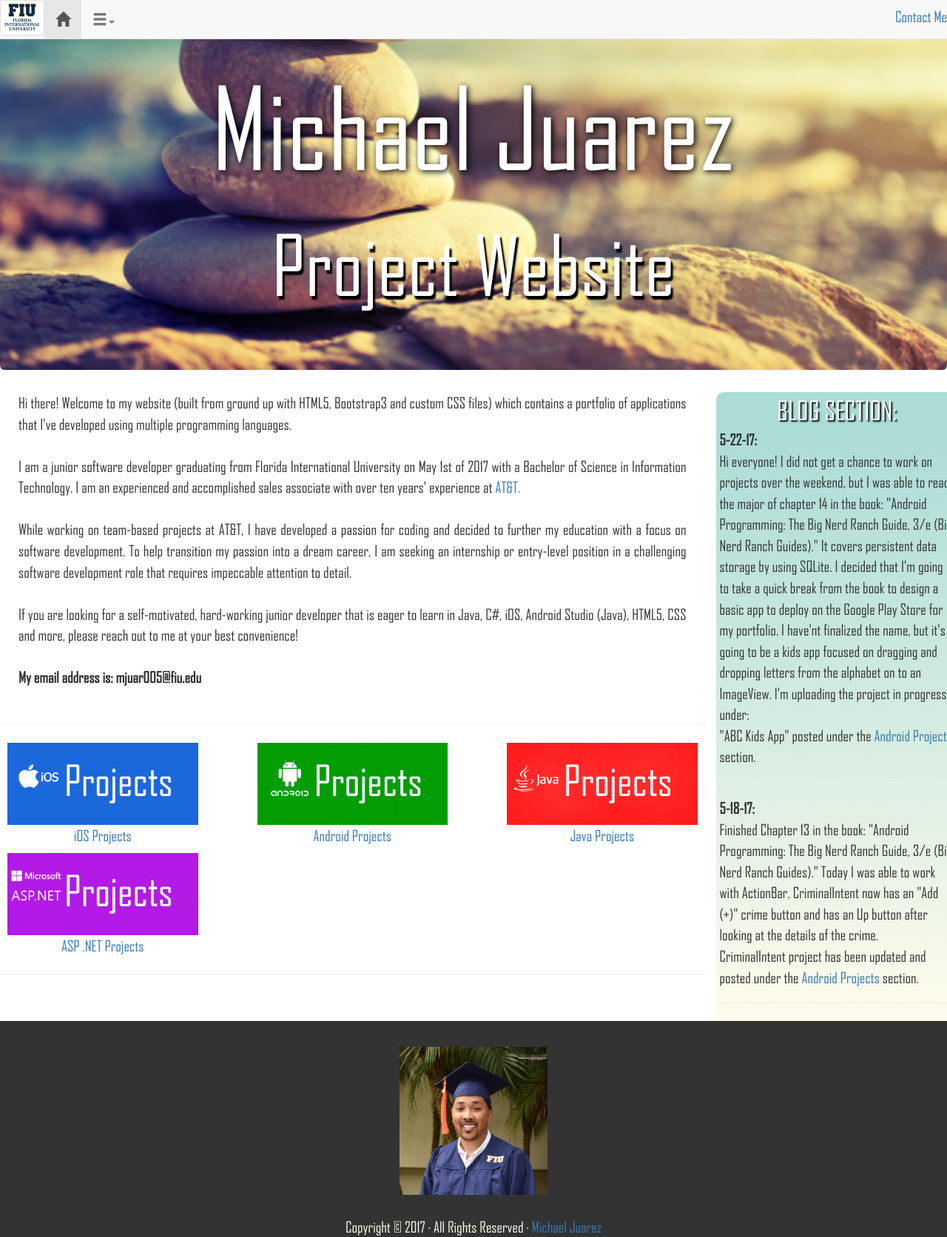
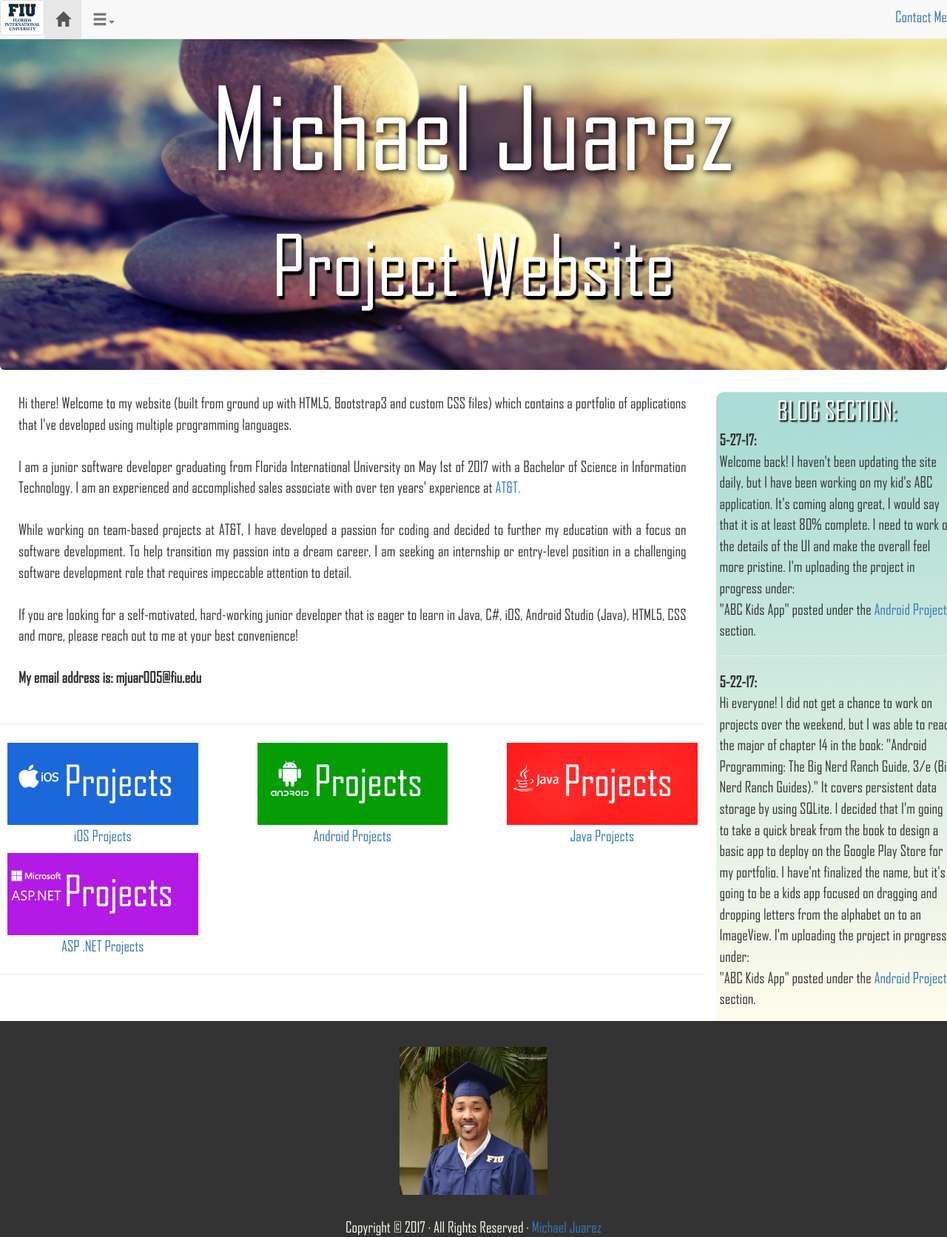
Before and after one commit to MikeJuarez/MikeJuarez.github.io, a Jekyll site: the page index.html, which Jekyll copies as it is, in a window 1280 px wide. Shown: the whole page at 74% size. Built offline with Jekyll 4.4.1, drawn with Linux system fonts in a browser that asks for light colours.

Commit message:
Website update

```diff
--- a/Android Projects.html
+++ b/Android Projects.html
@@ -101,6 +101,9 @@
     			<li>Main Image of Object</li>
     			<li>Four Letters to choose from</li>
     		</ul>
+    	<li>Images for each letter Alphabet (5-27-17)</li>
+    	<li>Music and sound(5-27-17)</li>
+    	<li>Home, Game, End Activities (5-27-17)</li>
 	</ul>
     </div>
    </div>
--- a/index.html
+++ b/index.html
@@ -132,6 +132,11 @@
   </div>
   <div class="row">
   <div class="col-scollable-y">
+
+  <b>5-27-17:</b><br/>
+   Welcome back!  I haven't been updating the site daily, but I have been working on my kid's ABC application.  It's coming along great, I would say that it is at least 80% complete.  I need to work on the details of the UI and make the overall feel more pristine.  I'm uploading the project in progress under: <br/>
+   "ABC Kids App" posted under the <a href="Android Projects">Android Projects</a> section.
+  <hr>
 
   <b>5-22-17:</b><br/>
    Hi everyone!  I did not get a chance to work on projects over the weekend, but I was able to read the major of chapter 14 in the book: "Android Programming: The Big Nerd Ranch Guide, 3/e (Big Nerd Ranch Guides)."  It covers persistent data storage by using SQLite.  I decided that I'm going to take a quick break from the book to design a basic app to deploy on the Google Play Store for my portfolio.  I have'nt finalized the name, but it's going to be a kids app focused on dragging and dropping letters from the alphabet on to an ImageView.  I'm uploading the project in progress under: <br/>
```
